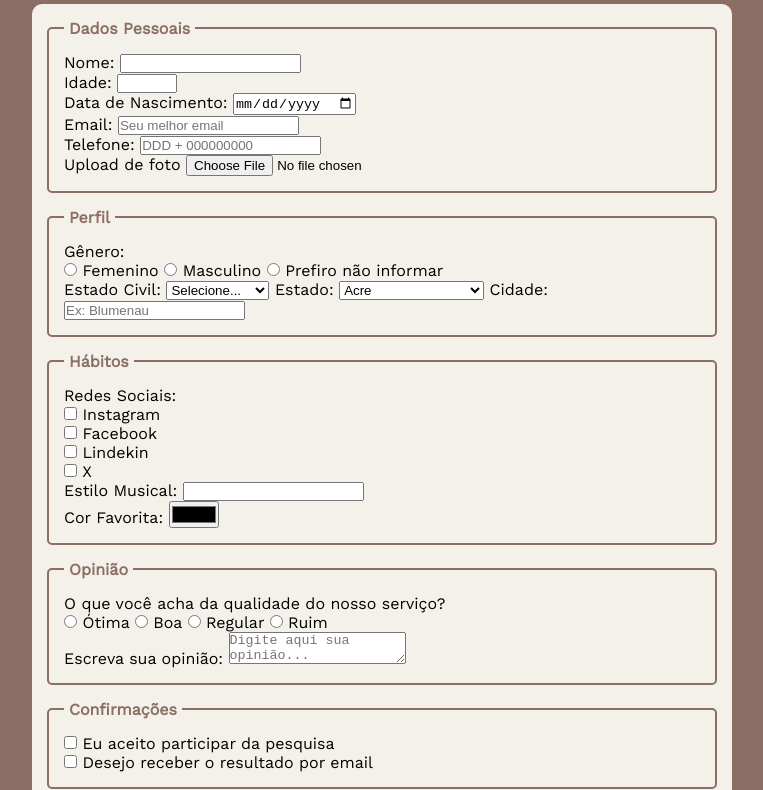
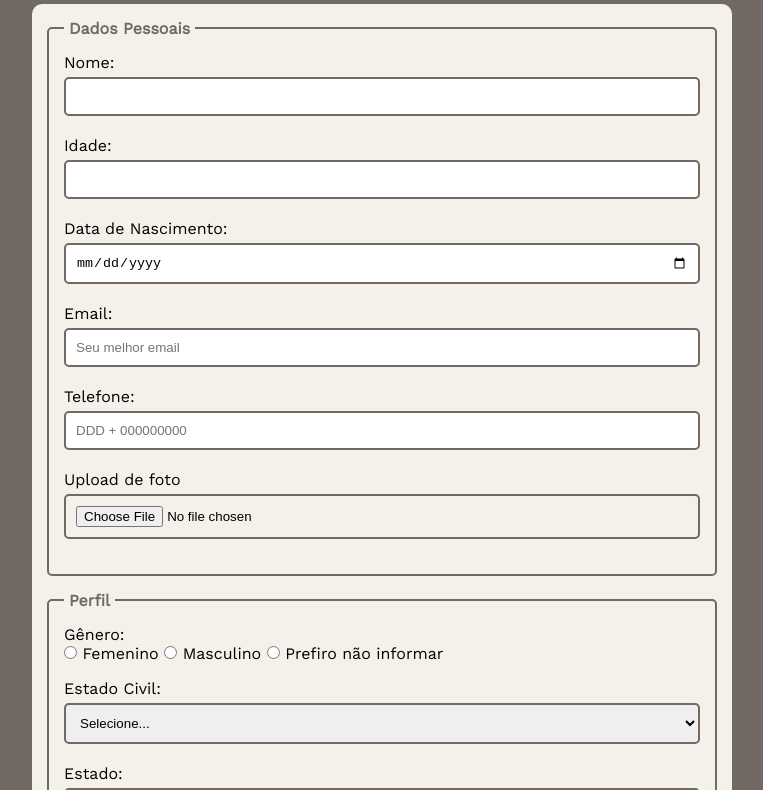
Before and after one commit to VitoriamColombo/formulario-culturama, a plain HTML site: page index.html in a window 1280 px wide. Shown: the part 140-930 px from the top of the page, without its empty margins (258-1021 px from the left). Drawn offline with nearby package versions, Linux system fonts and the light colour scheme.

Commit message:
Adiciona estilo no input, select e label

```diff
--- a/index.html
+++ b/index.html
@@ -146,7 +146,7 @@
                 <br>
 
                 <label for="comment">Escreva sua opinião:</label>
-                <textarea id="comment" name="userComment" placeholder="Digite aqui sua opinião..."></textarea>
+                <textarea class="formulario-textarea" id="comment" name="userComment" placeholder="Digite aqui sua opinião..."></textarea>
             </fieldset>
 
             <!--Confirmações-->
--- a/style.css
+++ b/style.css
@@ -1,7 +1,7 @@
 @import url('https://fonts.googleapis.com/css2?family=Fjalla+One&family=Work+Sans&display=swap');
 
 :root{
-    --cor-primaria: #8b6e64;
+    --cor-primaria: #726864;
     --cor-secundaria:  #f4f0EA;
 }
 
@@ -57,3 +57,30 @@ body{
     color: var(--cor-primaria);
     padding: 0 5px;
 }
+
+input, select, textarea{
+    width: 100%;
+    padding: 10px;
+    margin-bottom: 20px;
+    border: 2px solid var(--cor-primaria);
+    border-radius: 5px;
+}
+
+input[type="radio"],
+input[type="checkbox"]{
+    width: auto;
+}
+
+input[type="color"]{
+    width: 40px;
+    padding: 0 5px;
+}
+
+label{
+    display: inline-block;
+    margin-bottom: 5px;
+}
+
+.formulario-textarea{
+    min-height: 100px;
+}
```
